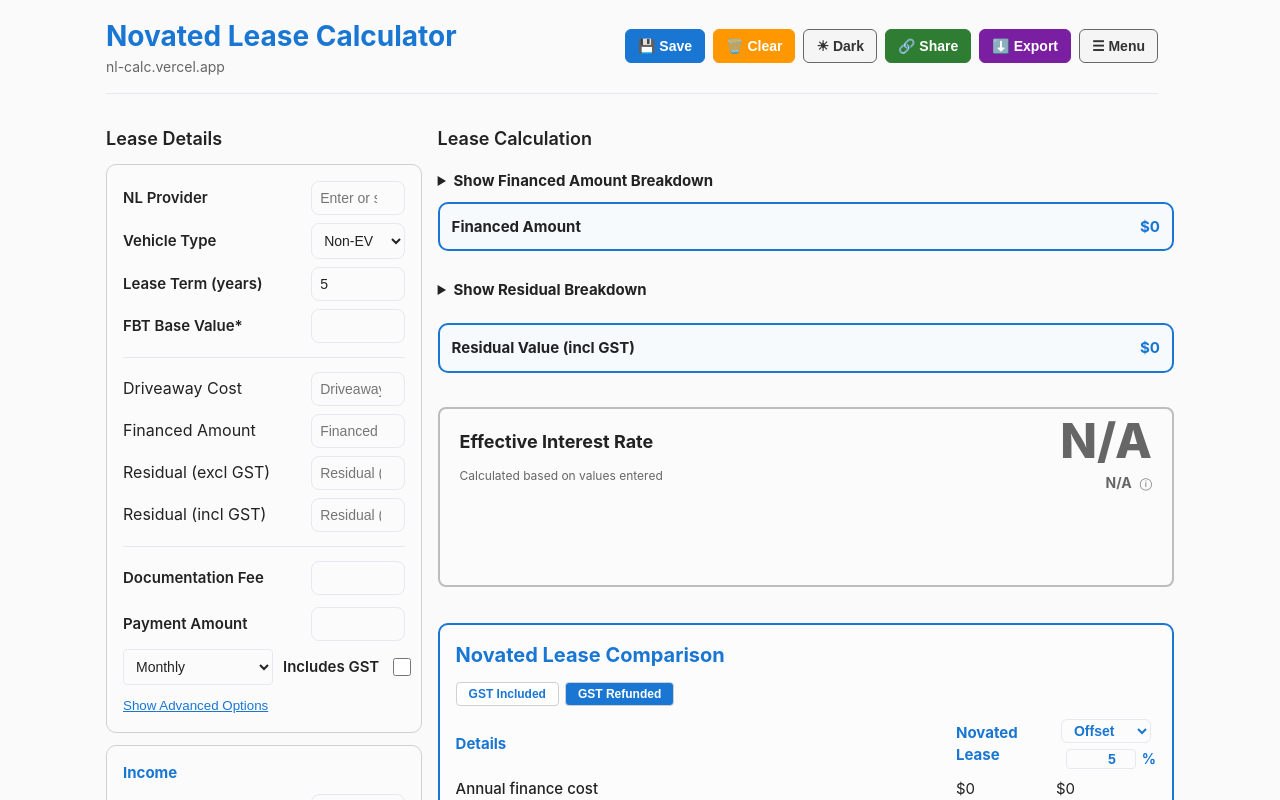
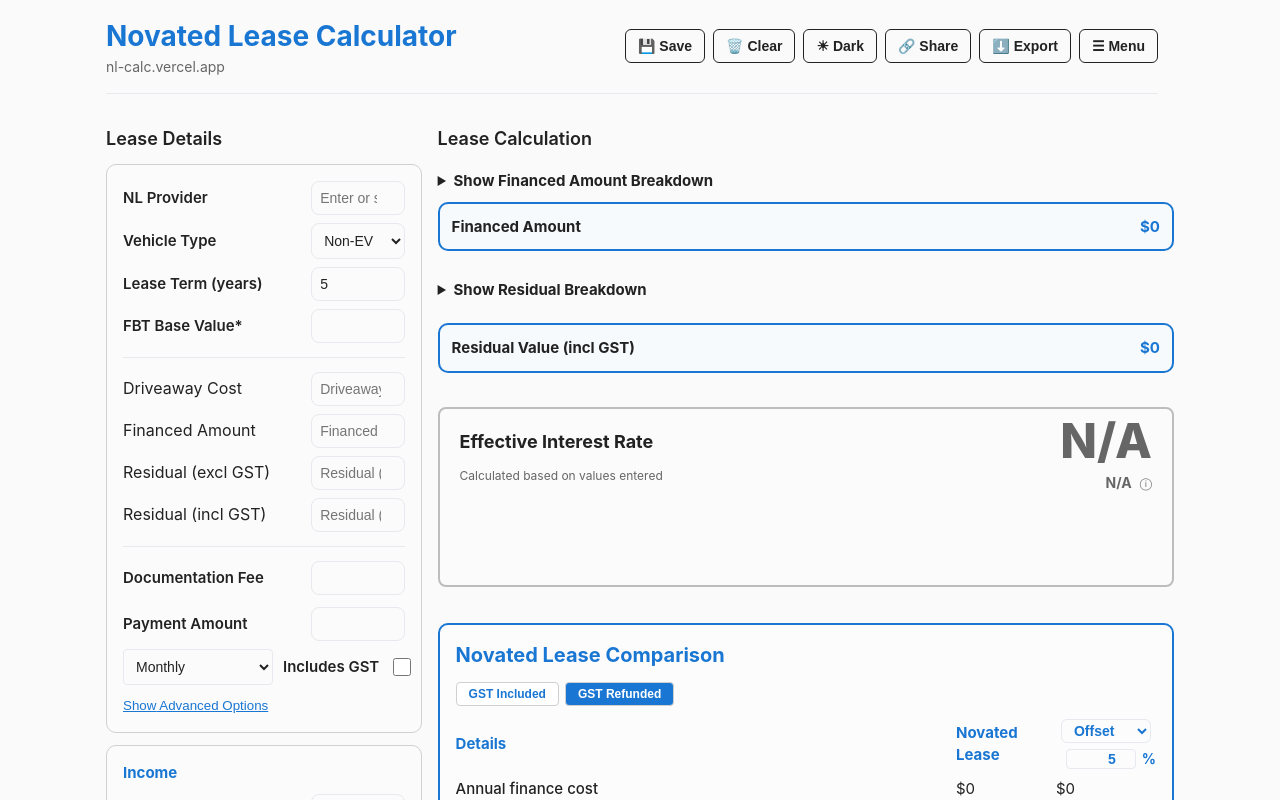
Before and after one commit to William-Aitken/novated-calculator, a Next.js app: page / in a window 1280 px wide. Shown: the top 800 px of the page. Built offline with nearby package versions, Linux system fonts and the light colour scheme.

Commit message:
fix buttons

```diff
--- a/src/app/page.tsx
+++ b/src/app/page.tsx
@@ -966,19 +966,25 @@ export default function HomePage() {
         </div>
 
         {/* Top right buttons */}
-        <div style={{ display: 'flex', gap: '8px', alignItems: 'center' }}>
+        <div style={{ display: 'flex', gap: isMobile ? '6px' : '8px', alignItems: 'center', flexWrap: isMobile ? 'wrap' : 'nowrap', justifyContent: 'flex-end' }}>
           <button
             onClick={handleSaveQuote}
             title="Save this quote"
             style={{
-              padding: '8px 12px',
+              padding: isMobile ? '6px' : '8px 12px',
               borderRadius: '6px',
-              border: '1px solid #1976d2',
-              background: '#1976d2',
-              color: 'white',
+              border: '1px solid currentColor',
+              background: 'transparent',
+              color: getTextColor('#222'),
               fontWeight: 600,
               cursor: 'pointer',
-              fontSize: '14px',
+              fontSize: isMobile ? '12px' : '14px',
+              width: isMobile ? '40px' : 'auto',
+              height: isMobile ? '40px' : 'auto',
+              display: 'inline-flex',
+              alignItems: 'center',
+              justifyContent: 'center',
+              minWidth: isMobile ? '40px' : 'auto',
             }}
           >
             {isMobile ? '💾' : '💾 Save'}
@@ -988,14 +994,20 @@ export default function HomePage() {
             onClick={handleClearInputs}
             title="Clear all inputs"
             style={{
-              padding: '8px 12px',
+              padding: isMobile ? '6px' : '8px 12px',
               borderRadius: '6px',
-              border: '1px solid #ff9800',
-              background: '#ff9800',
-              color: 'white',
+              border: '1px solid currentColor',
+              background: 'transparent',
+              color: getTextColor('#222'),
               fontWeight: 600,
               cursor: 'pointer',
-              fontSize: '14px',
+              fontSize: isMobile ? '12px' : '14px',
+              width: isMobile ? '40px' : 'auto',
+              height: isMobile ? '40px' : 'auto',
+              display: 'inline-flex',
+              alignItems: 'center',
+              justifyContent: 'center',
+              minWidth: isMobile ? '40px' : 'auto',
             }}
           >
             {isMobile ? '🗑️' : '🗑️ Clear'}
@@ -1005,14 +1017,20 @@ export default function HomePage() {
             onClick={() => setIsDarkMode(!isDarkMode)}
             title={isDarkMode ? 'Switch to light theme' : 'Switch to dark theme'}
             style={{
-              padding: '8px 12px',
+              padding: isMobile ? '6px' : '8px 12px',
               borderRadius: '6px',
-              border: '1px solid #666',
-              background: isDarkMode ? '#333' : '#f5f5f5',
-              color: isDarkMode ? '#fff' : '#333',
+              border: '1px solid currentColor',
+              background: 'transparent',
+              color: getTextColor('#222'),
               fontWeight: 600,
               cursor: 'pointer',
-              fontSize: '14px',
+              fontSize: isMobile ? '12px' : '14px',
+              width: isMobile ? '40px' : 'auto',
+              height: isMobile ? '40px' : 'auto',
+              display: 'inline-flex',
+              alignItems: 'center',
+              justifyContent: 'center',
+              minWidth: isMobile ? '40px' : 'auto',
             }}
           >
             {isMobile ? (isDarkMode ? '☀️' : '☀︎') : (isDarkMode ? '☀️ Light' : '☀︎ Dark')}
@@ -1022,14 +1040,20 @@ export default function HomePage() {
             onClick={handleShareCalculation}
             title="Share this calculation"
             style={{
-              padding: '8px 12px',
+              padding: isMobile ? '6px' : '8px 12px',
               borderRadius: '6px',
-              border: '1px solid #2e7d32',
-              background: '#2e7d32',
-              color: 'white',
+              border: '1px solid currentColor',
+              background: 'transparent',
+              color: getTextColor('#222'),
               fontWeight: 600,
               cursor: 'pointer',
-              fontSize: '14px',
+              fontSize: isMobile ? '12px' : '14px',
+              width: isMobile ? '40px' : 'auto',
+              height: isMobile ? '40px' : 'auto',
+              display: 'inline-flex',
+              alignItems: 'center',
+              justifyContent: 'center',
+              minWidth: isMobile ? '40px' : 'auto',
             }}
           >
             {isMobile ? '🔗' : '🔗 Share'}
@@ -1039,14 +1063,20 @@ export default function HomePage() {
             onClick={handleExportAsImage}
             title="Export as image"
             style={{
-              padding: '8px 12px',
+              padding: isMobile ? '6px' : '8px 12px',
               borderRadius: '6px',
-              border: '1px solid #7b1fa2',
-              background: '#7b1fa2',
-              color: 'white',
+              border: '1px solid currentColor',
+              background: 'transparent',
+              color: getTextColor('#222'),
               fontWeight: 600,
               cursor: 'pointer',
-              fontSize: '14px',
+              fontSize: isMobile ? '12px' : '14px',
+              width: isMobile ? '40px' : 'auto',
+              height: isMobile ? '40px' : 'auto',
+              display: 'inline-flex',
+              alignItems: 'center',
+              justifyContent: 'center',
+              minWidth: isMobile ? '40px' : 'auto',
             }}
           >
             {isMobile ? '⬇️' : '⬇️ Export'}
@@ -1056,14 +1086,20 @@ export default function HomePage() {
             onClick={() => setShowMenu(!showMenu)}
             title="Toggle menu"
             style={{
-              padding: '8px 12px',
+              padding: isMobile ? '6px' : '8px 12px',
               borderRadius: '6px',
-              border: '1px solid #666',
-              background: showMenu ? '#1976d2' : '#f5f5f5',
-              color: showMenu ? 'white' : '#333',
+              border: '1px solid currentColor',
+              background: 'transparent',
+              color: getTextColor('#222'),
               fontWeight: 600,
               cursor: 'pointer',
-              fontSize: '14px',
+              fontSize: isMobile ? '12px' : '14px',
+              width: isMobile ? '40px' : 'auto',
+              height: isMobile ? '40px' : 'auto',
+              display: 'inline-flex',
+              alignItems: 'center',
+              justifyContent: 'center',
+              minWidth: isMobile ? '40px' : 'auto',
             }}
           >
             {isMobile ? '☰' : '☰ Menu'}
@@ -1180,16 +1216,21 @@ export default function HomePage() {
                         onClick={() => handleDeleteQuote(quote.id)}
                         title="Delete this quote"
                         style={{
-                          padding: '4px 8px',
+                          padding: isMobile ? '6px' : '4px 8px',
                           borderRadius: '4px',
-                          border: '1px solid #b00020',
-                          background: '#fff5f5',
+                          border: '1px solid currentColor',
+                          background: 'transparent',
                           color: '#b00020',
                           fontWeight: 600,
                           cursor: 'pointer',
                           fontSize: '12px',
                           whiteSpace: 'nowrap',
                           marginTop: '4px',
+                          width: isMobile ? '36px' : 'auto',
+                          height: isMobile ? '36px' : 'auto',
+                          display: 'inline-flex',
+                          alignItems: 'center',
+                          justifyContent: 'center',
                         }}
                       >
                         {isMobile ? '✕' : '✕ Delete'}
```
Also changed, not shown: 16 other files (tests, documents, lock files or other folders).
